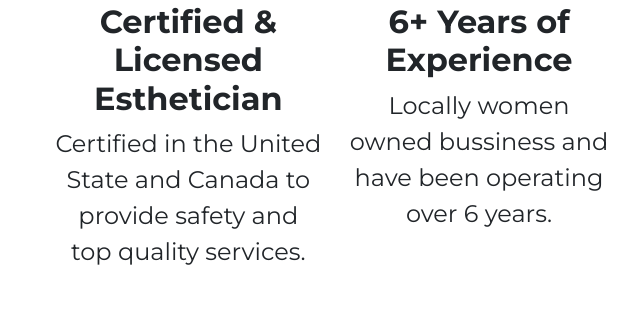
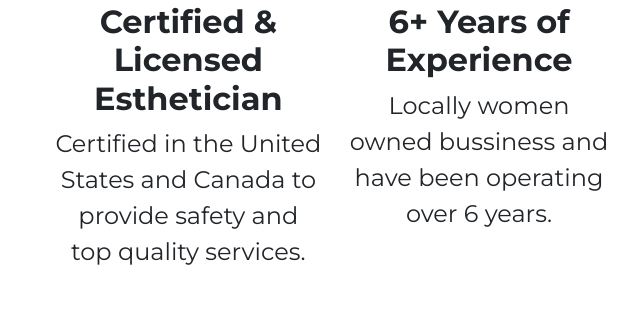
Before and after one commit to khoivu0814/beautewithkim, a plain HTML site: page index.html in a window 1280 px wide. Shown: the part 1740-2060 px from the top of the page, 161-801 px from the left. Drawn offline with nearby package versions, Linux system fonts and the light colour scheme.

Commit message:
Update index.html

```diff
--- a/index.html
+++ b/index.html
@@ -56,7 +56,7 @@
             <div class="col-lg-4 col-spacing">
             <i class="fa-solid fa-certificate fa-2xl"></i>
             <h2 class="h2-features">Certified & Licensed Esthetician</h2>
-            <p class="p-features">Certified in the United State and Canada to provide safety and top quality services.</p>
+            <p class="p-features">Certified in the United States and Canada to provide safety and top quality services.</p>
             </div>
             <div class="col-lg-4 col-spacing">
             <i class="fa-solid fa-brain fa-2xl"></i>
```
